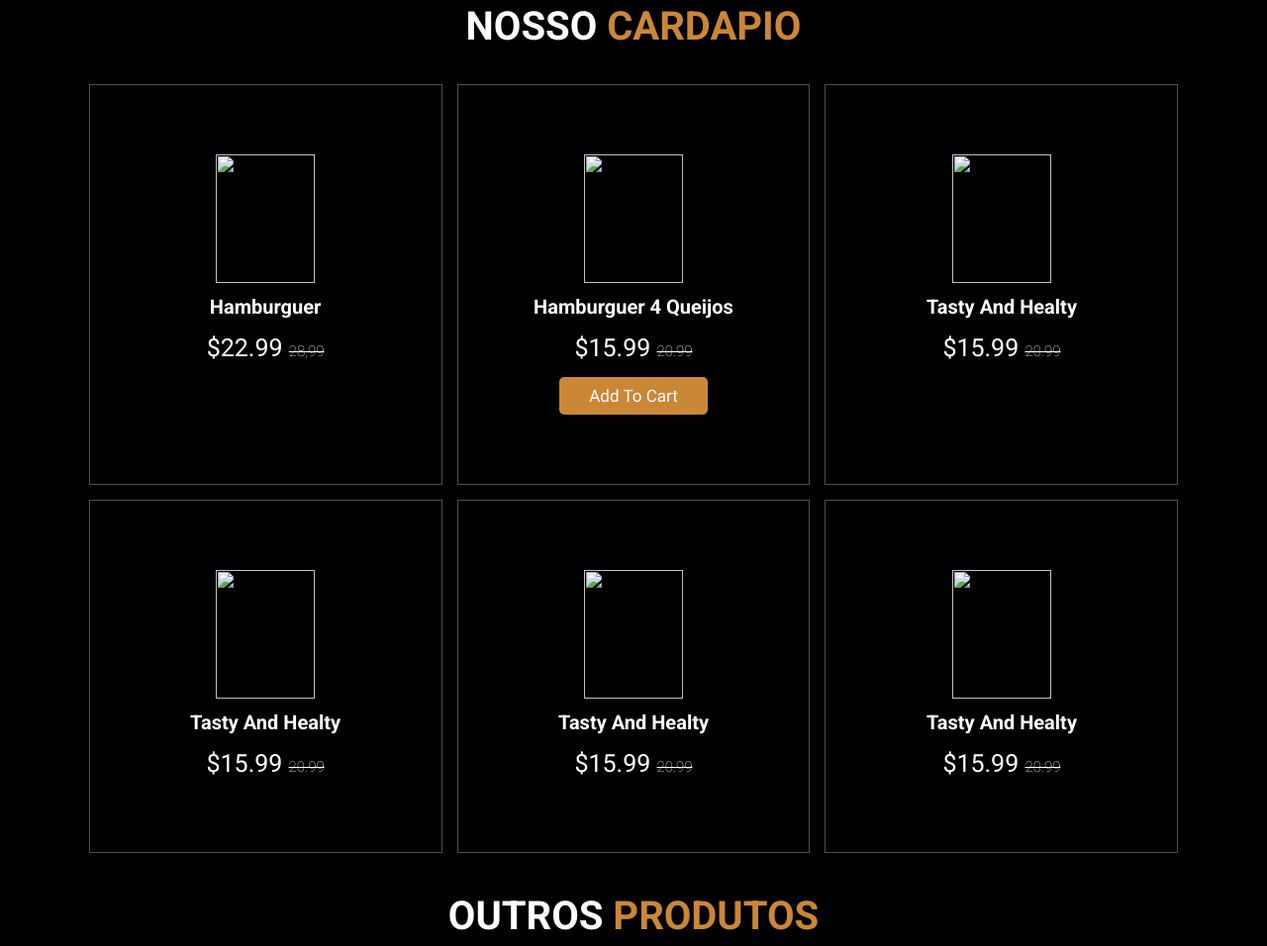
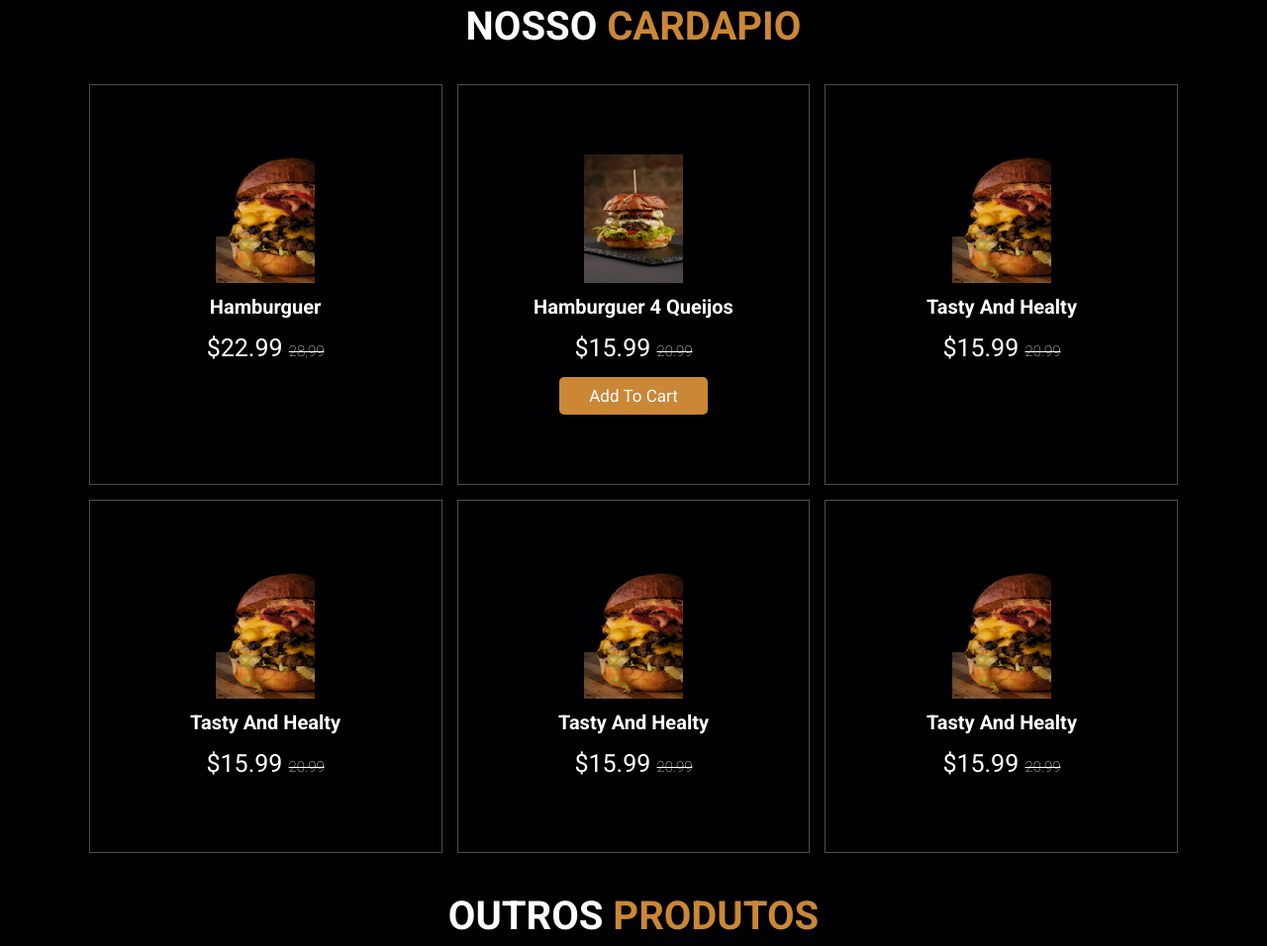
Before and after one commit to Devwjr/site-hamburgueria, a plain HTML site: page index.html in a window 1280 px wide. Shown: the part 1304-2260 px from the top of the page at 99% size. Drawn offline with Linux system fonts and the light colour scheme; the site is published under a folder, as on GitHub Pages, so addresses that start at the root find nothing.

Commit message:
Update index.html

```diff
--- a/index.html
+++ b/index.html
@@ -78,38 +78,38 @@
     <div class="box-container">
 
         <div class="box">
-            <img src="/img/completo.jpeg" alt="">
+            <img src="img/completo.jpeg" alt="">
             <h3>hamburguer</h3>
             <div class="price">$22.99 <span>28,99</span></div>
         </div>
 
         <div class="box">
-            <img src="/img/queijo.jpeg" alt="">
+            <img src="img/queijo.jpeg" alt="">
             <h3>hamburguer 4 queijos</h3>
             <div class="price">$15.99 <span>20.99</span></div>
             <a href="#" class="btn">add to cart</a>
         </div>
 
         <div class="box">
-            <img src="/img/completo.jpeg" alt="">
+            <img src="img/completo.jpeg" alt="">
             <h3>tasty and healty</h3>
             <div class="price">$15.99 <span>20.99</span></div>
         </div>
 
         <div class="box">
-            <img src="/img/completo.jpeg" alt="">
+            <img src="img/completo.jpeg" alt="">
             <h3>tasty and healty</h3>
             <div class="price">$15.99 <span>20.99</span></div>
         </div>
 
         <div class="box">
-            <img src="/img/completo.jpeg" alt="">
+            <img src="img/completo.jpeg" alt="">
             <h3>tasty and healty</h3>
             <div class="price">$15.99 <span>20.99</span></div>
         </div>
 
         <div class="box">
-            <img src="/img/completo.jpeg" alt="">
+            <img src="img/completo.jpeg" alt="">
             <h3>tasty and healty</h3>
             <div class="price">$15.99 <span>20.99</span></div>
         </div>
```
